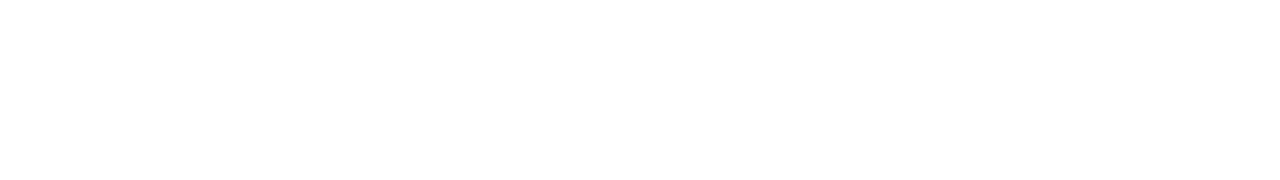
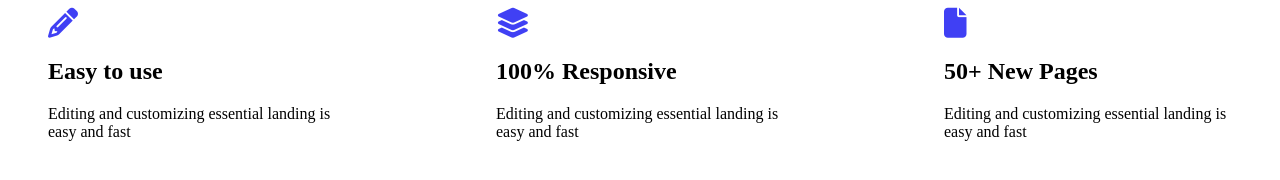
Before and after one commit to EmmanuelBassey02/Landing-page, a plain HTML site: page shades.html in a window 1280 px wide. Drawn offline with Linux system fonts and the light colour scheme.

Commit message:
added footer to the landing page

```diff
--- a/shades.css
+++ b/shades.css
@@ -10,3 +10,25 @@
 
 
 /* <!-- BOTTOM SECTION (Emmanuel) -->  */
+.bottom-section {
+ display: flex;
+ gap: 160px;
+ padding-left: 40px;
+ padding-right: 40px;
+ justify-content: center;
+}
+
+.fa-pencil {
+    font-size: 30px;
+    color: rgb(64, 64, 244);
+}
+
+.fa-layer-group {
+    font-size: 30px;
+    color: rgb(64, 64, 244);
+}
+
+.fa-file {
+    font-size: 30px;
+    color: rgb(64, 64, 244);
+}
--- a/shades.html
+++ b/shades.html
@@ -1,19 +1,25 @@
 <!DOCTYPE html>
 <html lang="en">
+
 <head>
     <meta charset="UTF-8">
     <meta http-equiv="X-UA-Compatible" content="IE=edge">
     <meta name="viewport" content="width=device-width, initial-scale=1.0">
     <title>Document</title>
+    <link rel="stylesheet" href="https://cdnjs.cloudflare.com/ajax/libs/font-awesome/6.4.0/css/all.min.css"
+        integrity="sha512-iecdLmaskl7CVkqkXNQ/ZH/XLlvWZOJyj7Yy7tcenmpD1ypASozpmT/E0iPtmFIB46ZmdtAc9eNBvH0H/ZpiBw=="
+        crossorigin="anonymous" referrerpolicy="no-referrer" />
+        <link rel="stylesheet" href="shades.css">
 </head>
+
 <body>
     <!-- NAV BAR (Mitchel) -->
-   <nav>
+    <nav>
 
-   </nav>
+    </nav>
 
 
-  <!-- MIDDLE SECTION (Berechiah) -->
+    <!-- MIDDLE SECTION (Berechiah) -->
     <section>
 
     </section>
@@ -21,8 +27,38 @@
 
 
     <!-- BOTTOM SECTION (Emmanuel) -->
-    <section>
+    <section class="bottom-section">
+        <div>
+            <span><i class="fa-solid fa-pencil"></i> </span>
+            <span>
+                <h2>Easy to use</h2>
+                <p>Editing and customizing essential landing
+                    is easy and fast</p>
+            </span>
+        </div>
 
+
+
+        <div>
+        <span><i class="fa-solid fa-layer-group"></i></span>
+        <span>
+            <h2>100% Responsive</h2>
+            <p>Editing and customizing essential landing
+                is easy and fast</p>
+        </span>
+        </div>
+
+
+
+        <div>
+      <span><i class="fa-solid fa-file"></i></span>
+      <span>
+        <h2>50+ New Pages</h2>
+        <p>Editing and customizing essential landing
+            is easy and fast</p>
+      </span>
+        </div>
     </section>
 </body>
+
 </html>
```
